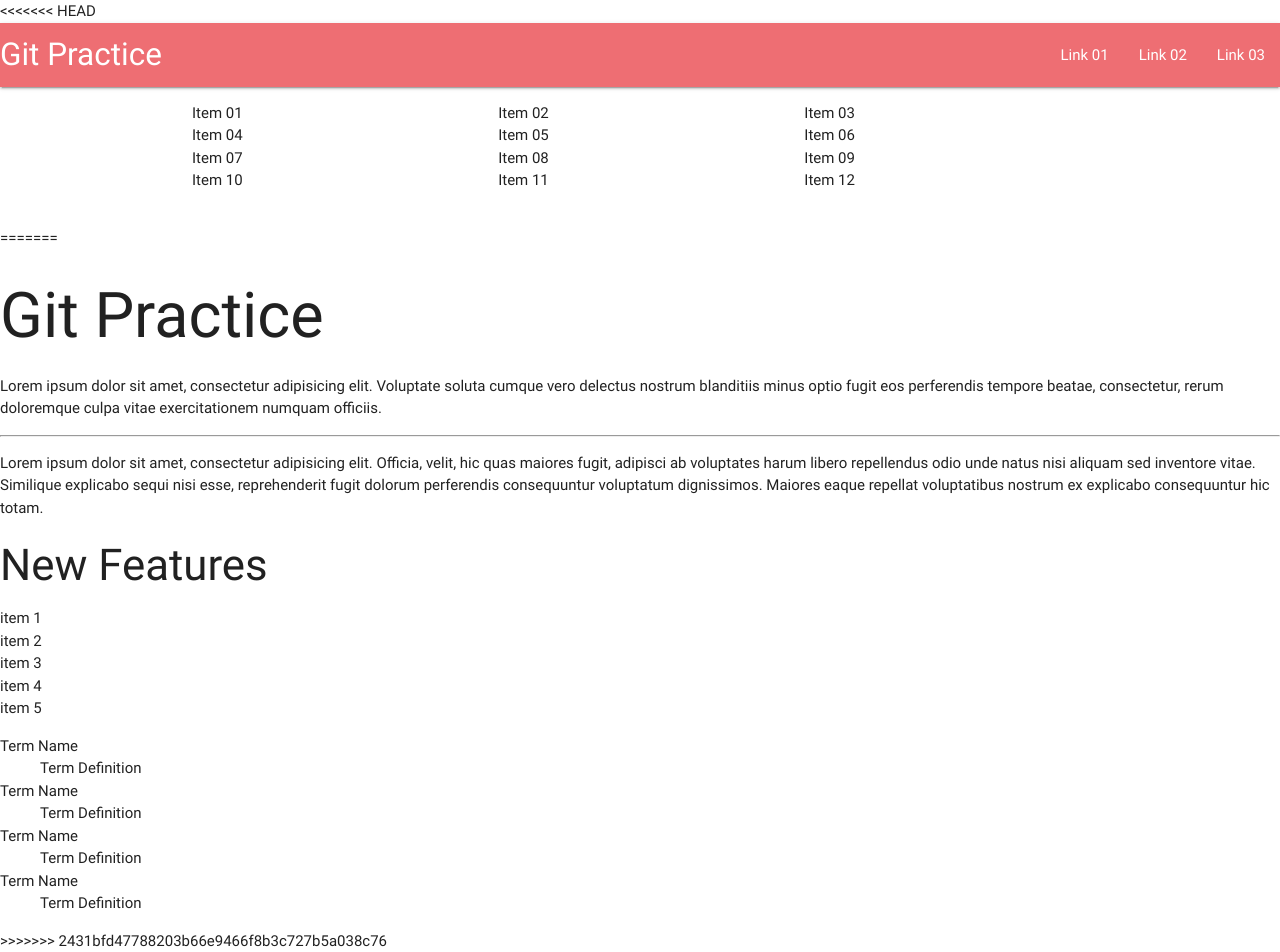
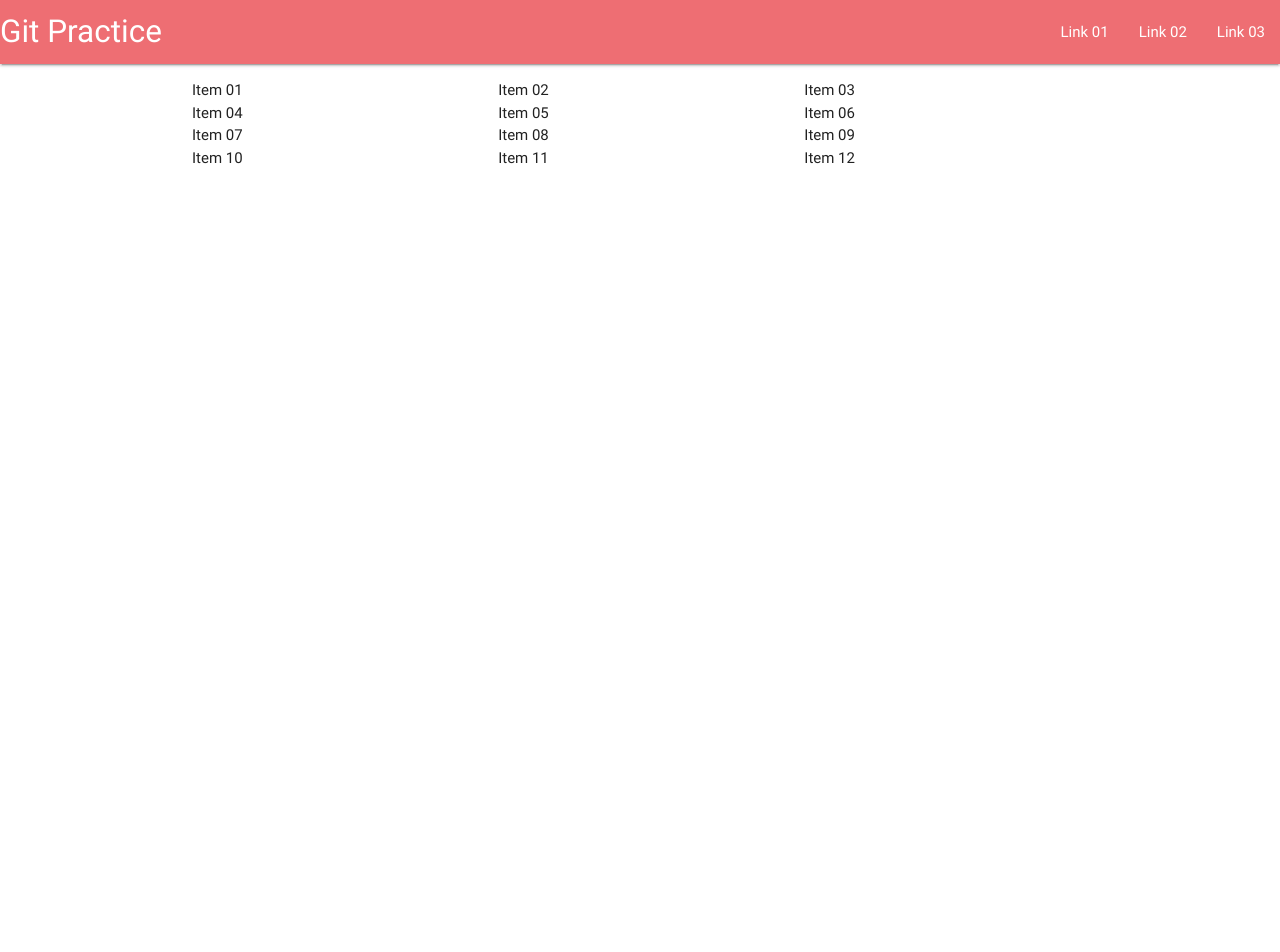
Before and after one commit to robert-laws/git-practice, a website: page index.html in a window 1280 px wide. After the commit the page ends 800 px from the top, so only its background shows below. Drawn offline with nearby package versions, Linux system fonts and the light colour scheme.

Commit message:
materialize index page

```diff
--- a/index.html
+++ b/index.html
@@ -9,7 +9,6 @@
     <link type="text/css" rel="stylesheet" href="css/materialize.min.css"  media="screen,projection"/>
 </head>
 <body>
-<<<<<<< HEAD
     <nav>
         <div class="navbar-wrapper">
             <a href="#" class="brand-logo">Git Practice</a>
@@ -45,30 +44,5 @@
     <!--Import jQuery before materialize.js-->
     <script type="text/javascript" src="https://code.jquery.com/jquery-2.1.1.min.js"></script>
     <script type="text/javascript" src="js/materialize.min.js"></script>
-=======
-  <h1>Git Practice</h1>
-  <p>Lorem ipsum dolor sit amet, consectetur adipisicing elit. Voluptate soluta cumque vero delectus nostrum blanditiis minus optio fugit eos perferendis tempore beatae, consectetur, rerum doloremque culpa vitae exercitationem numquam officiis.</p>
-  <hr>
-  <p>Lorem ipsum dolor sit amet, consectetur adipisicing elit. Officia, velit, hic quas maiores fugit, adipisci ab voluptates harum libero repellendus odio unde natus nisi aliquam sed inventore vitae. Similique explicabo sequi nisi esse, reprehenderit fugit dolorum perferendis consequuntur voluptatum dignissimos. Maiores eaque repellat voluptatibus nostrum ex explicabo consequuntur hic totam.</p>
-  <h3>New Features</h3>
-  <ul>
-    <li>item 1</li>
-    <li>item 2</li>
-    <li>item 3</li>
-    <li>item 4</li>
-    <li>item 5</li>
-  </ul>
-
-  <dl>
-    <dt>Term Name</dt>
-    <dd>Term Definition</dd>
-    <dt>Term Name</dt>
-    <dd>Term Definition</dd>
-    <dt>Term Name</dt>
-    <dd>Term Definition</dd>
-    <dt>Term Name</dt>
-    <dd>Term Definition</dd>
-  </dl>
->>>>>>> 2431bfd47788203b66e9466f8b3c727b5a038c76
 </body>
 </html>
```
